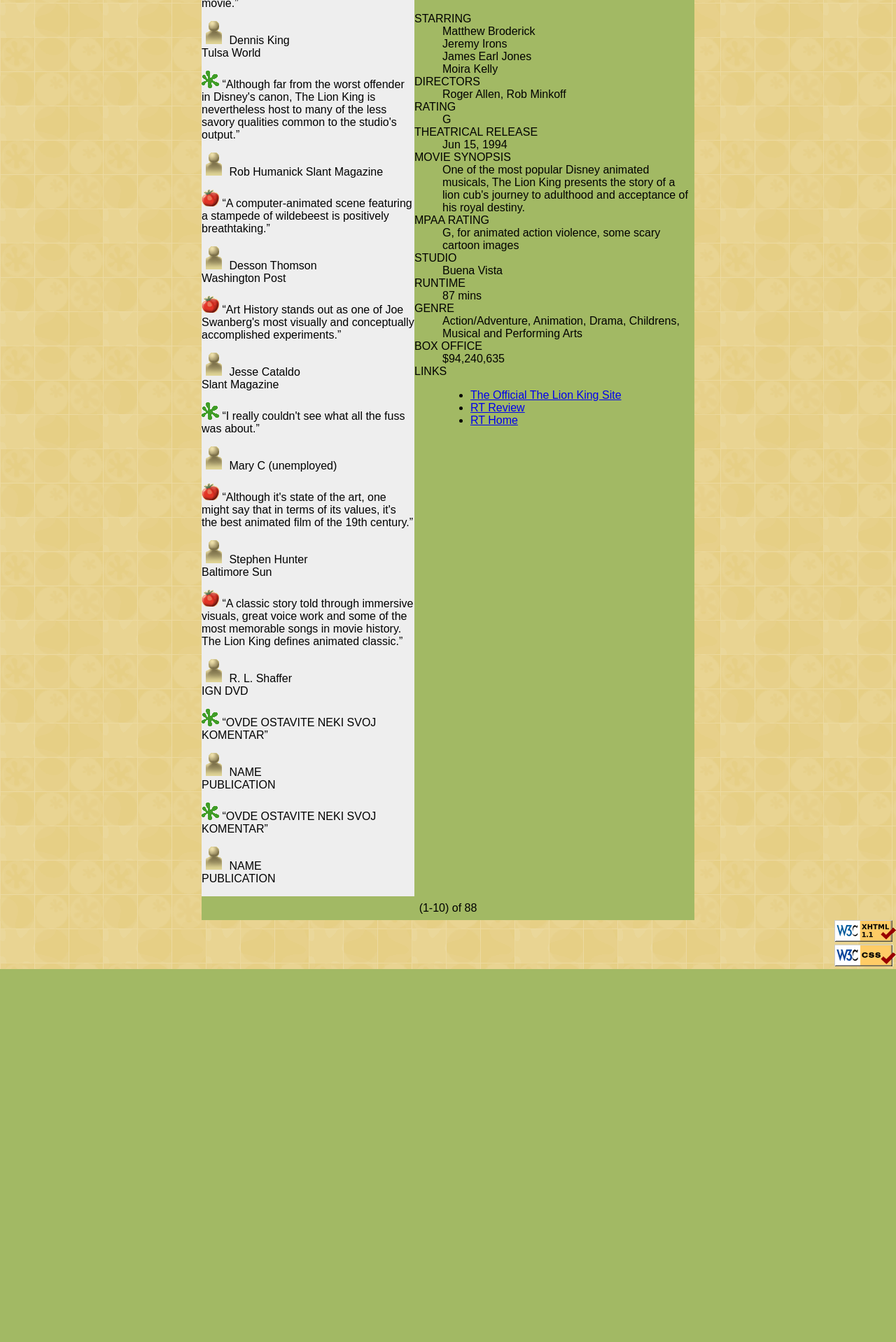
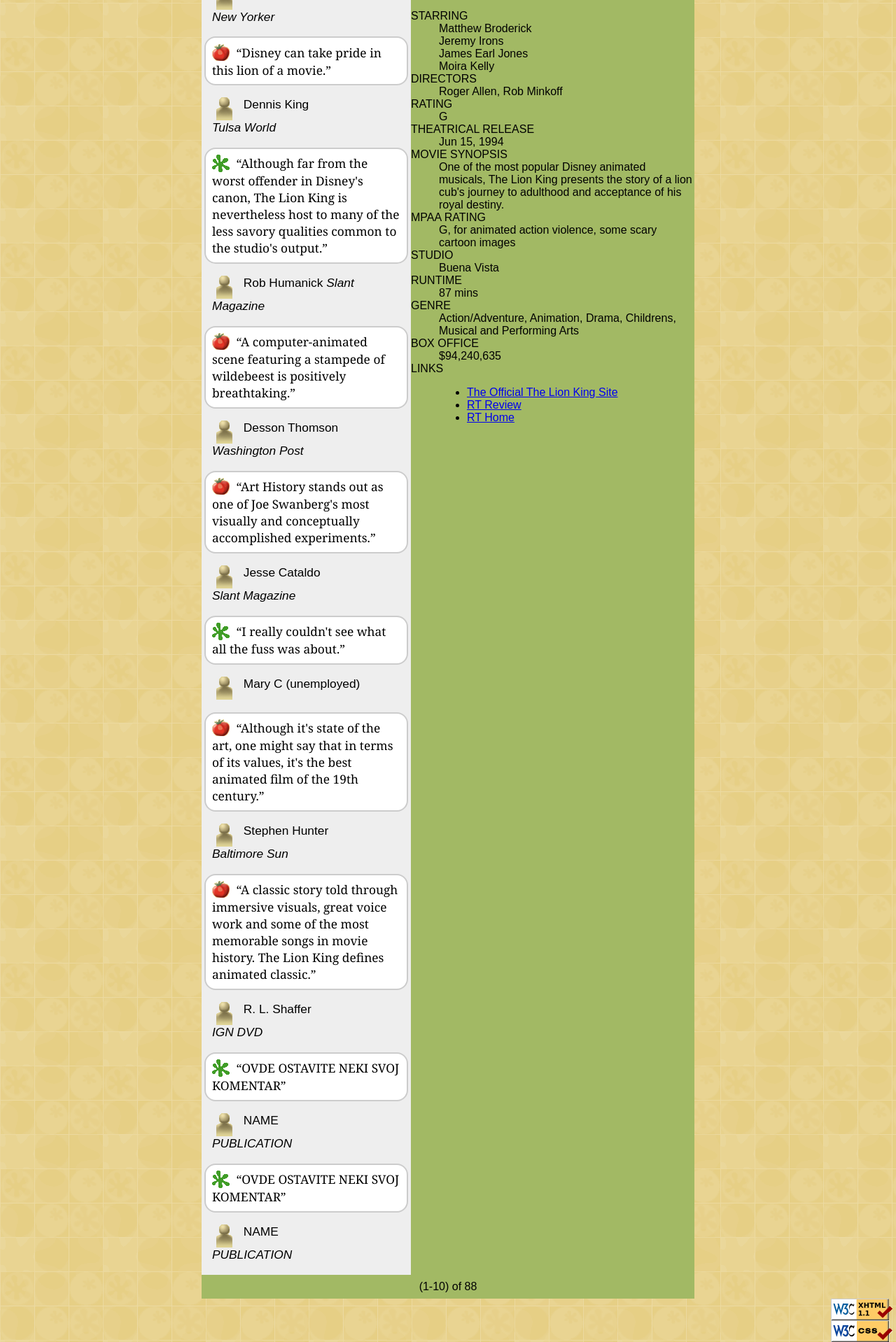
Before and after one commit to luka2210/PIA-homeworks, a PHP site: page /movie_index.html in a window 1280 px wide. Shown: the part 388-2306 px from the top of the page at 70% size. Before the commit the page ends 1773 px from the top, so only its background shows below. Run offline with PHP 8.4, Linux system fonts and the light colour scheme.

Commit message:
sredjena cela leva kolona

```diff
--- a/hw-1/movie.css
+++ b/hw-1/movie.css
@@ -39,8 +39,37 @@ footer {
   margin-bottom: 1rem;
 }
 
-#92 {
-  font-size: 48pt;
-  color: red;
-  font-weight: bold;
+#leva-kolona {
+  display: flex;
+  flex-direction: column;
 }
+
+.quotebubble {
+  font-family: georgia;
+  font-size: 13pt;
+  position: relative;
+  width:90%;
+  margin: auto;
+  background-color: #FFFFFF;
+  border: 2px solid #CCCCCC;
+  border-radius: 12pt;
+  padding: 0.5em;
+  margin: 0.5em;
+}
+
+#leva-kolona > p {
+  font-size: 13pt;
+  width: 90%;
+  margin: auto;
+  position: relative;
+  margin-bottom: 1em;
+}
+
+.publication {
+  font-style: italic;
+}
+
+img {
+  vertical-align: top;
+  padding-right: 5px;
+}
```
Also changed, not shown: hw-1/movie_index.html (indentation only).
